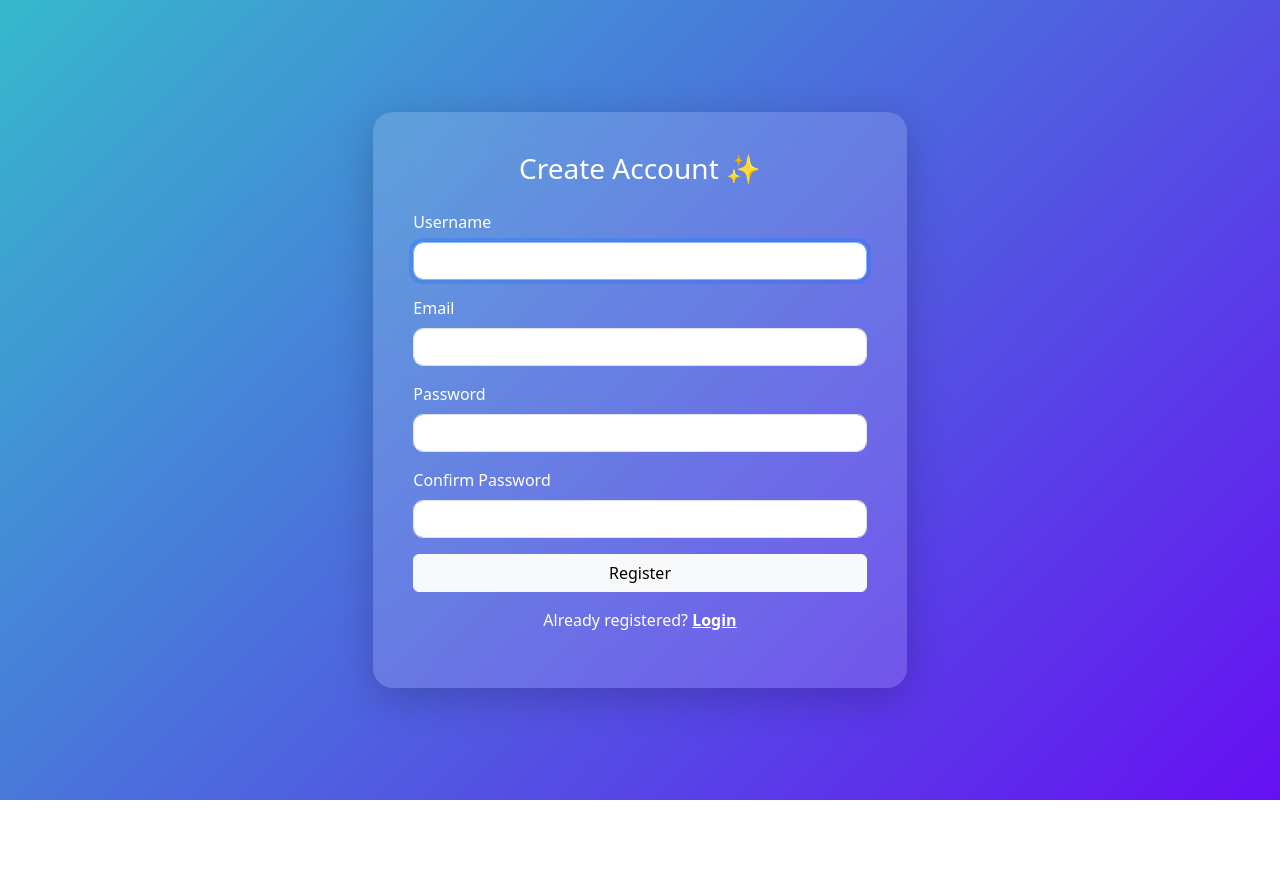
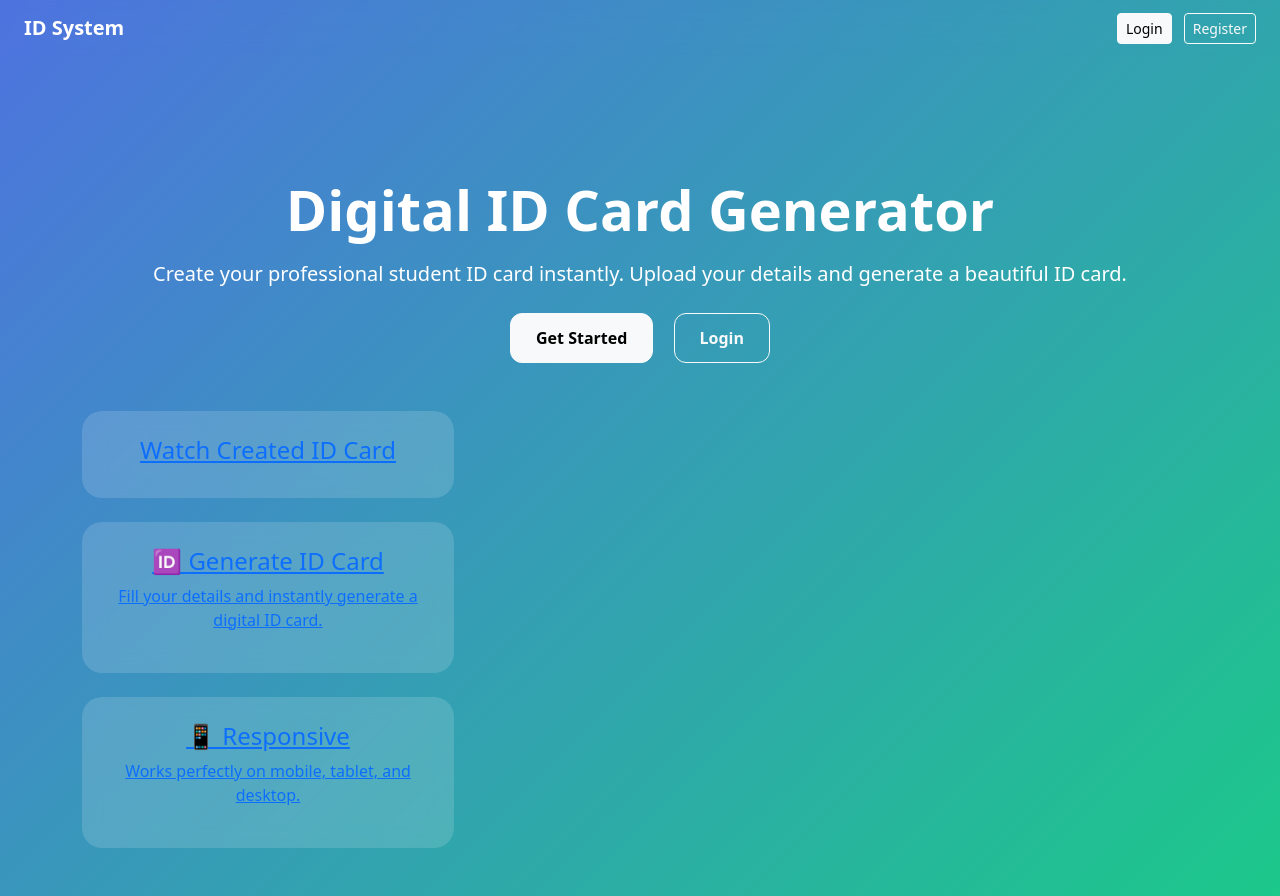
Before and after one commit to rajeshgowda116/Django, a Django app: page / in a window 1280 px wide. Before the commit the page ends 800 px from the top, so only its background shows below. Run offline with Django 5.2, Linux system fonts and the light colour scheme.

Commit message:
We added login system

```diff
--- a/ID_Card_GEnerator/IdCard/urls.py
+++ b/ID_Card_GEnerator/IdCard/urls.py
@@ -20,6 +20,7 @@ from . import views
 
 urlpatterns = [
     path('admin/', admin.site.urls),
-    path('', views.register, name='register'),
+    path('', views.home, name='home'),
+    path('register/', views.register, name='register'),
     path('login/', views.login, name='login'),
 ]
--- a/ID_Card_GEnerator/IdCard/views.py
+++ b/ID_Card_GEnerator/IdCard/views.py
@@ -1,16 +1,35 @@
-from django.shortcuts import render
+from django.shortcuts import render,redirect
 from .forms import RegistrationForm
+from django.contrib.auth.forms import AuthenticationForm
+from django.contrib import auth
 
 def register(request):
     if request.method == 'POST':
         form = RegistrationForm(request.POST)
         if form.is_valid():
             form.save()
-            return render(request, 'login.html')
+            return redirect('home')
+
     else:
         form = RegistrationForm()
 
     return render(request, 'register.html',{'form':form})
 
 def login(request):
-    return render(request, 'login.html')
+    if request.method == 'POST':
+        form=AuthenticationForm(request, data=request.POST)
+        if form.is_valid():
+            username=form.cleaned_data.get('username')
+            password=form.cleaned_data.get('password')
+            user=auth.authenticate(username=username, password=password)
+            if user is not None:
+                login(request, user)
+            return redirect('home')
+    else:
+        form=AuthenticationForm()
+
+    return render(request, 'login.html', {'form':form})
+
+def home(request):
+
+    return render(request, 'home.html')
--- /dev/null
+++ b/ID_Card_GEnerator/templates/home.html
@@ -0,0 +1,113 @@
+<!DOCTYPE html>
+<html>
+
+<head>
+  <title>ID Card Generator</title>
+
+  <link href="https://cdn.jsdelivr.net/npm/bootstrap@5.3.2/dist/css/bootstrap.min.css" rel="stylesheet">
+
+  <style>
+    body {
+      background: linear-gradient(135deg, #4e73df, #1cc88a);
+      min-height: 100vh;
+      color: white;
+    }
+
+    .hero {
+      padding-top: 120px;
+    }
+
+    .btn-modern {
+      border-radius: 12px;
+      padding: 12px 25px;
+      font-weight: 600;
+    }
+
+    .feature-card {
+      border-radius: 20px;
+      padding: 25px;
+      background: rgba(255, 255, 255, 0.15);
+      backdrop-filter: blur(10px);
+    }
+
+    .navbar {
+      backdrop-filter: blur(10px);
+    }
+  </style>
+
+</head>
+
+<body>
+
+  <!-- Navbar -->
+  <nav class="navbar navbar-expand-lg navbar-dark px-4">
+    <a class="navbar-brand fw-bold" href="#">ID System</a>
+
+    <div class="ms-auto">
+      <a href="{% url 'login' %}" class="btn btn-light btn-sm me-2">Login</a>
+      <a href="{% url 'register' %}" class="btn btn-outline-light btn-sm">Register</a>
+    </div>
+  </nav>
+
+
+  <!-- Hero Section -->
+  <div class="container hero text-center">
+
+    <h1 class="display-4 fw-bold">
+      Digital ID Card Generator
+    </h1>
+
+    <p class="lead mt-3">
+      Create your professional student ID card instantly.
+      Upload your details and generate a beautiful ID card.
+    </p>
+
+    <div class="mt-4">
+      <a href="{% url 'register' %}" class="btn btn-light btn-modern me-3">
+        Get Started
+      </a>
+
+      <a href="{% url 'login' %}" class="btn btn-outline-light btn-modern">
+        Login
+      </a>
+    </div>
+
+  </div>
+
+
+  <!-- Features Section -->
+  <div class="container mt-5 pb-5">
+
+    <div class="row text-center g-4">
+
+      <a href="">
+        <div class="col-md-4">
+          <div class="feature-card">
+            <h4>Watch Created ID Card</h4>
+          </div>
+        </div>
+      </a>
+      <a href="">
+        <div class="col-md-4 " >
+          <div class="feature-card">
+            <h4>🆔 Generate ID Card</h4>
+            <p>Fill your details and instantly generate a digital ID card.</p>
+          </div>
+        </div>
+      </a>
+      <a href="">
+        <div class="col-md-4">
+          <div class="feature-card">
+            <h4>📱 Responsive</h4>
+            <p>Works perfectly on mobile, tablet, and desktop.</p>
+          </div>
+        </div>
+      </a>
+
+    </div>
+  </div>
+
+
+</body>
+
+</html>
```
Also changed, not shown: ID_Card_GEnerator/templates/login.html (+14 -7 lines), ID_Card_GEnerator/db.sqlite3.
